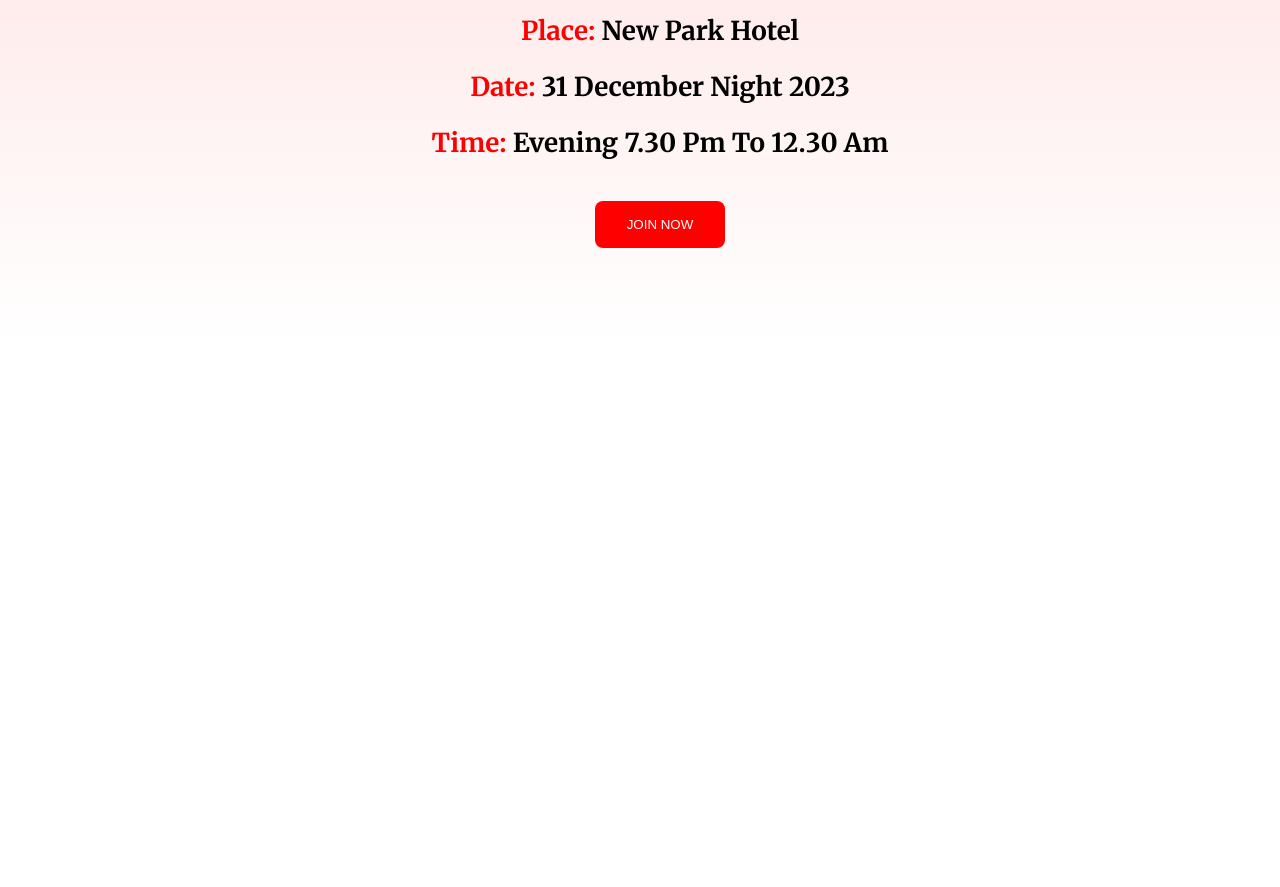
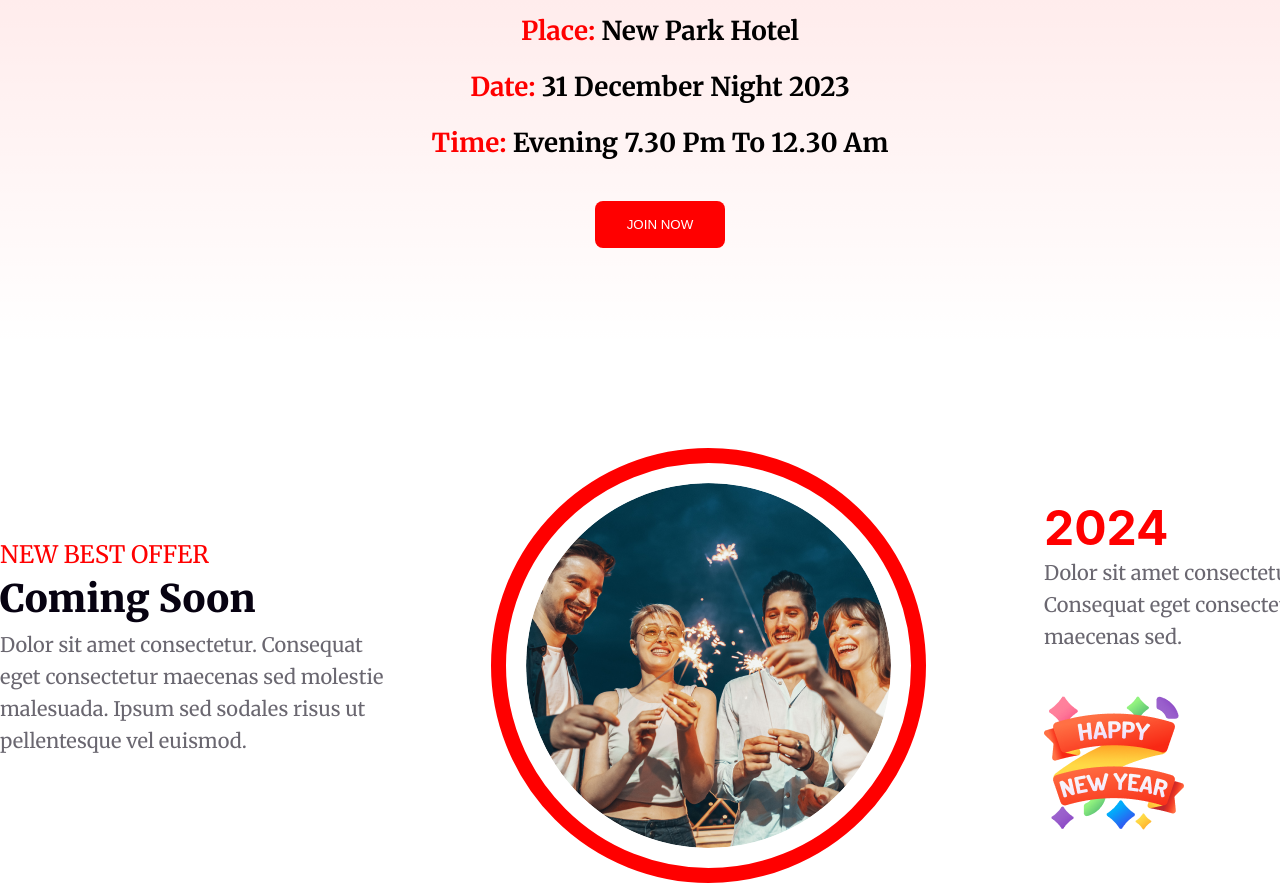
Before and after one commit to fahimbrew/new-year-deal, a plain HTML site: page index.html in a window 1280 px wide. Shown: the part 2289-3176 px from the top of the page. Before the commit the page ends 2637 px from the top, so only its background shows below. Drawn offline with Linux system fonts and the light colour scheme.

Commit message:
elipse section has been added

```diff
--- a/index.html
+++ b/index.html
@@ -92,6 +92,44 @@
             <div><button class="primary-btn">JOIN NOW</button></div>
         </section>
         <!-- event section end -->
+        <!-- Elipse section start -->
+        <section class="elipse">
+            <div class="elipse-container">
+                <div class="elipse1">
+                    <h3>NEW BEST OFFER</h3>
+                    <h1>Coming Soon</h1>
+                    <p>Dolor sit amet consectetur. Consequat eget consectetur maecenas sed molestie malesuada. Ipsum sed
+                        sodales risus ut pellentesque vel euismod. </p>
+
+
+
+
+
+
+                </div>
+                <div class="elipse2">
+                    <img class="circle" src="images/Ellipse 1.png" alt="">
+
+
+
+
+
+                </div>
+                <div class="elipse3">
+                    <h1>2024</h1>
+                    <p>Dolor sit amet consectetur. Consequat eget consectetur maecenas sed.</p>
+                    <div><img src="images/Group 96.png" alt=""></div>
+
+
+
+
+
+
+                </div>
+
+            </div>
+        </section>
+        <!-- elipse section ends -->
 
 
 
--- a/styles/style.css
+++ b/styles/style.css
@@ -212,4 +212,98 @@
     background: rgb(255, 0, 0);
     color: white;
     border: none;
+    cursor: pointer;
 }
+
+/* elipse section style */
+.elipse {
+    align-items: center;
+    justify-content: center;
+}
+
+.elipse .elipse-container {
+    display: flex;
+    gap: 70px;
+    align-items: center;
+    justify-content: space-between;
+    /* flex-wrap: wrap; */
+    /* padding: 0px 144px; */
+    /* margin: 0 100px; */
+}
+
+.elipse1 {
+    /* flex-wrap: wrap; */
+    /* Group 46 */
+    /* float: left; */
+    /* position: left; */
+    height: 255px;
+    width: 393px;
+}
+
+.elipse1>h3 {
+    color: rgb(255, 0, 0);
+    /* font-family: Inter; */
+    font-size: 24px;
+    font-weight: 500;
+    line-height: 29px;
+    letter-spacing: 0%;
+    text-align: left;
+}
+
+.elipse1>h1 {
+    color: rgb(7, 2, 17);
+    /* font-family: Merriweather; */
+    font-size: 38px;
+    font-weight: 900;
+    line-height: 60px;
+    letter-spacing: 0%;
+    text-align: left;
+    text-transform: capitalize;
+}
+
+.elipse1>p,
+.elipse3>p {
+    color: rgba(7, 2, 17, 0.6);
+    /* font-family: Inter; */
+    font-size: 20px;
+    font-weight: 400;
+    line-height: 32px;
+    letter-spacing: 0%;
+    text-align: left;
+}
+
+.elipse2 div {
+    align-items: center;
+    justify-content: center;
+    margin-left: -20px;
+}
+
+.elipse2 .circle {
+    box-sizing: border-box;
+    border: 15px solid rgb(255, 0, 0);
+    border-radius: 230px;
+    padding: 20px;
+    margin-right: 20px;
+}
+
+.elipse3 {
+    width: 276px;
+}
+
+
+
+
+.elipse3>h1 {
+    color: rgb(255, 0, 0);
+    font-family: Inter;
+    font-size: 48px;
+    font-weight: 700;
+    line-height: 58px;
+    letter-spacing: 0%;
+    text-align: left;
+}
+
+.elipse3>div {
+    margin-top: 40px;
+    /* border: 0.5 dotted gray; */
+}
```
